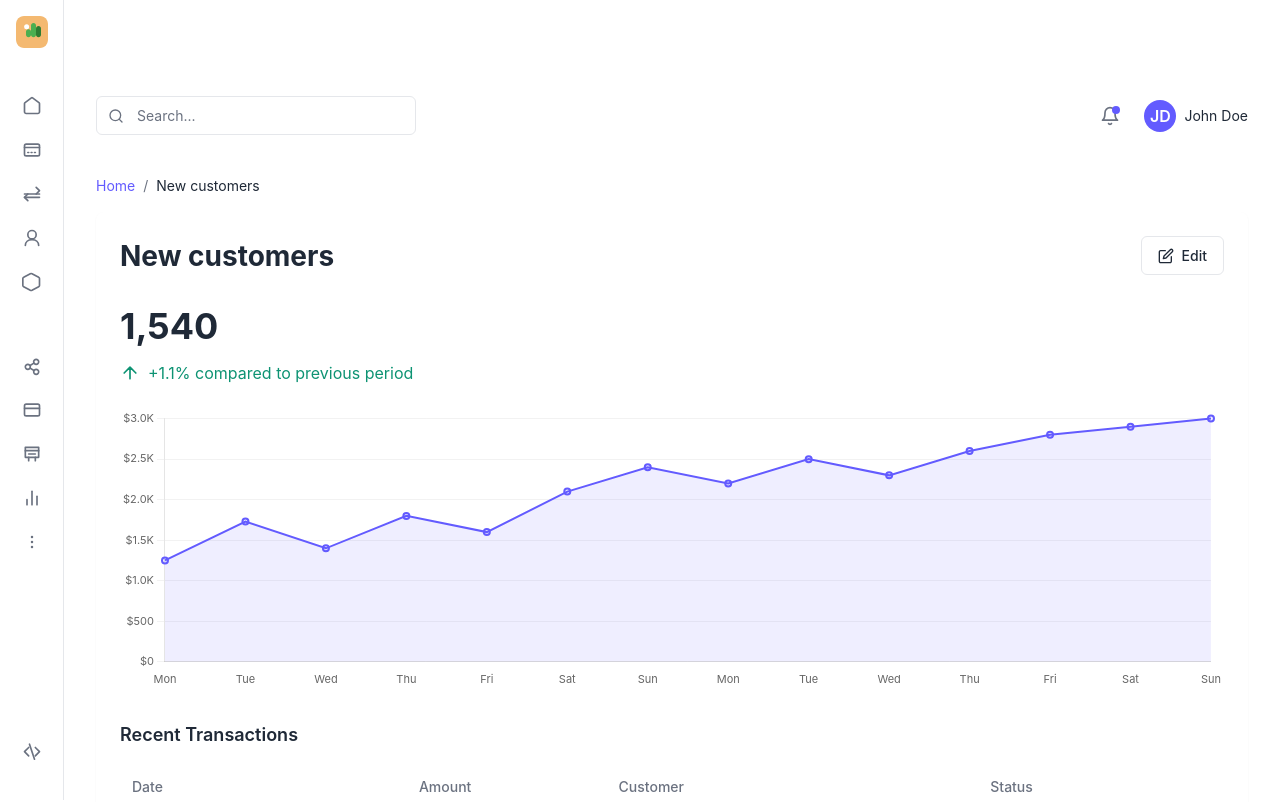
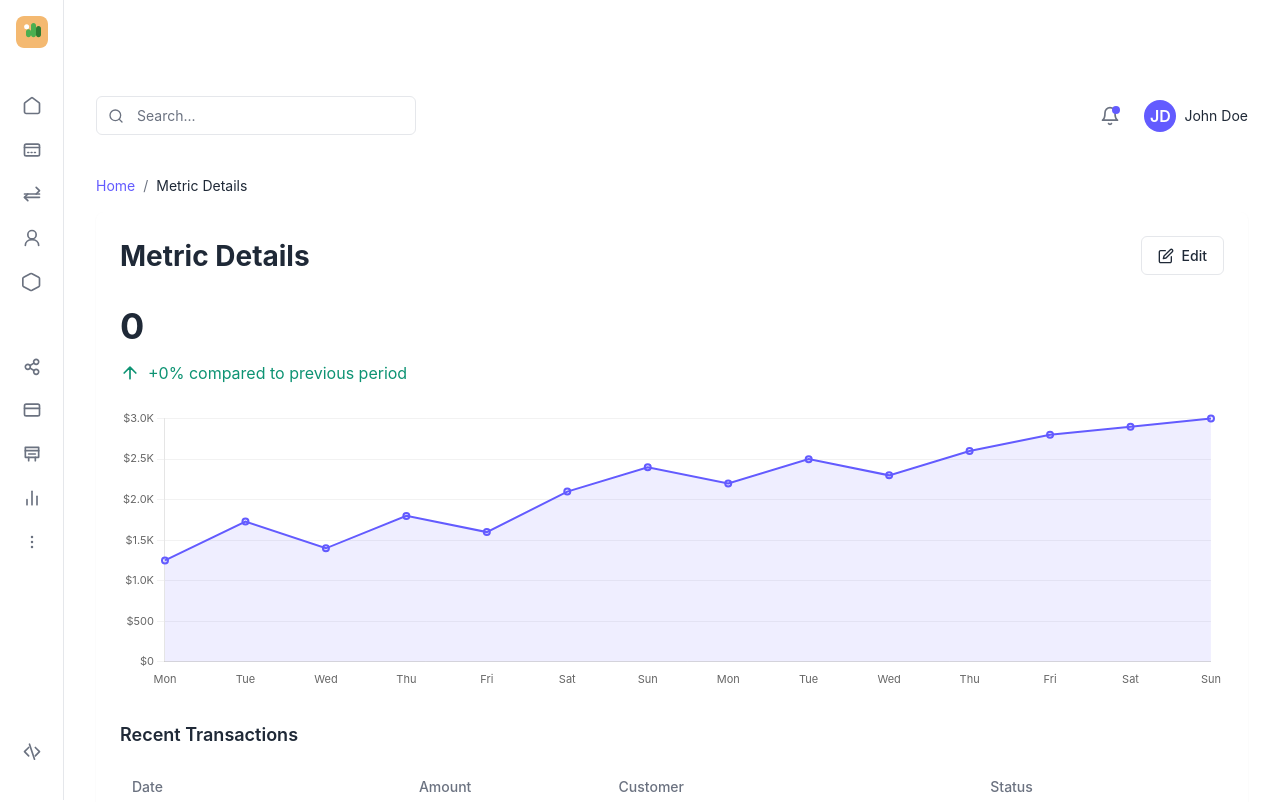
Before and after one commit to swanson-stripe/stripe-dashboard-clone, a React (Create React App) app: page /metric/1 in a window 1280 px wide. Shown: the top 802 px of the page. Built offline with nearby package versions, Linux system fonts and the light colour scheme.

Commit message:
Fix billing metrics issues: tooltip consistency, chart flickering, and metric detail display

```diff
--- a/src/components/LineChart.js
+++ b/src/components/LineChart.js
@@ -1,4 +1,4 @@
-import React, { useEffect, useRef } from 'react';
+import React, { useEffect, useRef, memo } from 'react';
 import Chart from 'chart.js/auto';
 import styled from 'styled-components';
 
@@ -12,9 +12,12 @@ const ChartContainer = styled.div`
   }
 `;
 
-const LineChart = ({ data, height = 400, showLegend = true, showAxes = true, unitType = 'number', horizontalLabels = false, reducedLabels = false }) => {
+const LineChart = memo(({ data, height = 400, showLegend = true, showAxes = true, unitType = 'number', horizontalLabels = false, reducedLabels = false, type }) => {
   const chartRef = useRef(null);
   const chartInstance = useRef(null);
+
+  // Handle unit from type or unitType prop for backward compatibility
+  const unit = type === 'area' ? 'currency' : unitType;
 
   useEffect(() => {
     // Destroy existing chart if it exists
@@ -25,15 +28,14 @@ const LineChart = ({ data, height = 400, showLegend = true, showAxes = true, uni
     // Get the context of the canvas element
     const ctx = chartRef.current.getContext('2d');
 
-    // Set chart type based on prop
+    // Set chart type and fill based on type prop
     let chartType = 'line';
     let fill = false;
 
-    // Handle special cases
-    if (unitType === 'area') {
+    if (type === 'area') {
       chartType = 'line';
       fill = true;
-    } else if (unitType === 'donut') {
+    } else if (type === 'donut') {
       chartType = 'doughnut';
     }
 
@@ -60,12 +62,12 @@ const LineChart = ({ data, height = 400, showLegend = true, showAxes = true, uni
       return value.toFixed(1) + '%';
     };
 
-    // Basic configuration options
+    // Basic configuration options with reduced animation duration
     const options = {
       responsive: true,
       maintainAspectRatio: false,
       animation: {
-        duration: 1000,
+        duration: 300, // Reduced animation time to prevent flickering
       },
       interaction: {
         mode: 'index',
@@ -84,27 +86,7 @@ const LineChart = ({ data, height = 400, showLegend = true, showAxes = true, uni
           },
         },
         tooltip: {
-          enabled: true,
-          backgroundColor: 'white',
-          titleColor: '#333',
-          bodyColor: '#666',
-          borderColor: '#ddd',
-          borderWidth: 1,
-          padding: 12,
-          boxPadding: 6,
-          usePointStyle: true,
-          callbacks: {
-            label: function(context) {
-              let value = context.raw;
-              if (unitType === 'currency') {
-                return ' ' + formatCurrency(value);
-              } else if (unitType === 'percentage') {
-                return ' ' + formatPercentage(value * 100);
-              } else {
-                return ' ' + formatNumber(value);
-              }
-            }
-          }
+          enabled: false, // Disable default tooltips since we implement custom ones
         },
       },
       scales: {
@@ -149,11 +131,11 @@ const LineChart = ({ data, height = 400, showLegend = true, showAxes = true, uni
             },
             color: '#999',
             callback: function(value) {
-              if (unitType === 'currency') {
+              if (unit === 'currency') {
                 return formatCurrency(value);
-              } else if (unitType === 'percentage') {
+              } else if (unit === 'percentage') {
                 return formatPercentage(value * 100);
-              } else if (unitType === 'days') {
+              } else if (unit === 'days') {
                 return value + (value === 1 ? ' day' : ' days');
               } else {
                 return formatNumber(value);
@@ -179,7 +161,7 @@ const LineChart = ({ data, height = 400, showLegend = true, showAxes = true, uni
           }
         },
         y: {
-          beginAtZero: unitType !== 'percentage',
+          beginAtZero: unit !== 'percentage',
           grid: {
             color: 'rgba(0, 0, 0, 0.05)'
           },
@@ -199,6 +181,7 @@ const LineChart = ({ data, height = 400, showLegend = true, showAxes = true, uni
       if (fill) {
         data.datasets.forEach(dataset => {
           dataset.fill = true;
+          dataset.backgroundColor = dataset.borderColor ? `${dataset.borderColor}15` : 'rgba(75, 192, 192, 0.2)';
         });
       }
     } else if (chartType === 'bar') {
@@ -215,7 +198,7 @@ const LineChart = ({ data, height = 400, showLegend = true, showAxes = true, uni
           }
         },
         y: {
-          beginAtZero: unitType !== 'percentage',
+          beginAtZero: unit !== 'percentage',
           grid: {
             color: 'rgba(0, 0, 0, 0.05)'
           },
@@ -247,19 +230,30 @@ const LineChart = ({ data, height = 400, showLegend = true, showAxes = true, uni
       options: options
     });
 
-    // Cleanup function
+    // Cleanup function to destroy chart on unmount
     return () => {
       if (chartInstance.current) {
         chartInstance.current.destroy();
       }
     };
-  }, [data, height, showLegend, showAxes, unitType, horizontalLabels, reducedLabels]);
+  }, [data, height, showLegend, unit, type, showAxes, horizontalLabels, reducedLabels]);
 
   return (
-    <ChartContainer>
-      <canvas ref={chartRef} />
+    <ChartContainer style={{ height: `${height}px` }}>
+      <canvas ref={chartRef}></canvas>
     </ChartContainer>
   );
-};
+}, (prevProps, nextProps) => {
+  // Implement custom comparison for memoization
+  // Only re-render if essential props changed
+  return (
+    JSON.stringify(prevProps.data) === JSON.stringify(nextProps.data) &&
+    prevProps.height === nextProps.height &&
+    prevProps.showLegend === nextProps.showLegend &&
+    prevProps.unitType === nextProps.unitType &&
+    prevProps.type === nextProps.type &&
+    prevProps.showAxes === nextProps.showAxes
+  );
+});
 
 export default LineChart;
--- a/src/pages/BillingOverview.js
+++ b/src/pages/BillingOverview.js
@@ -1,4 +1,4 @@
-import React, { useState, useEffect, useRef } from 'react';
+import React, { useState, useEffect, useCallback } from 'react';
 import styled from 'styled-components';
 import { motion } from 'framer-motion';
 import { useNavigate } from 'react-router-dom';
@@ -865,44 +865,35 @@ const BillingOverview = () => {
     const dataIndex = Math.floor(xRatio * chartData.labels.length);
 
     if (dataIndex >= 0 && dataIndex < chartData.labels.length) {
-      const label = chartData.labels[dataIndex];
+      const metric = metricData.find(m => m.id === metricId) ||
+                    baseRevenueMetrics.find(m => m.id === metricId) ||
+                    baseSubscribersMetrics.find(m => m.id === metricId) ||
+                    baseInvoicesMetrics.find(m => m.id === metricId) ||
+                    baseUsageMetrics.find(m => m.id === metricId) ||
+                    baseChurnMetrics.find(m => m.id === metricId) ||
+                    baseTrialsMetrics.find(m => m.id === metricId);
+
+      if (!metric) return;
+
       const currentValue = chartData.currentData[dataIndex];
       const previousValue = chartData.previousData ? chartData.previousData[dataIndex] : null;
 
-      // Determine unit type based on the data type
-      let unitType = 'number';
+      let tooltipContent = `<strong>${chartData.labels[dataIndex]}</strong><br/>`;
 
-      if (typeof currentValue === 'number') {
-        // Check if it's a currency or percentage value based on size
-        if (currentValue > 100) {
-          unitType = 'currency';
-        } else if (currentValue < 1) {
-          unitType = 'percentage';
-        }
-      }
-
-      let tooltipContent = `<strong>${label}</strong><br/>`;
-
-      // Handle all unit types: currency, percentage, days, or regular numbers
-      if (unitType === 'currency') {
+      if (metric.isCurrency) {
         tooltipContent += `<span class="current-value">Current: ${formatCurrency(currentValue)}</span>`;
-      } else if (unitType === 'percentage') {
+      } else if (metric.unit === 'percentage') {
         tooltipContent += `<span class="current-value">Current: ${formatPercentage(currentValue * 100)}</span>`;
-      } else if (unitType === 'days') {
-        tooltipContent += `<span class="current-value">Current: ${currentValue} ${currentValue === 1 ? 'day' : 'days'}</span>`;
       } else {
         tooltipContent += `<span class="current-value">Current: ${formatNumber(currentValue)}</span>`;
       }
 
-      // Add previous period data if available
       if (previousValue !== null && comparison !== 'no-comparison') {
         tooltipContent += '<br/>';
-        if (unitType === 'currency') {
+        if (metric.isCurrency) {
           tooltipContent += `<span class="previous-value">Previous: ${formatCurrency(previousValue)}</span>`;
-        } else if (unitType === 'percentage') {
+        } else if (metric.unit === 'percentage') {
           tooltipContent += `<span class="previous-value">Previous: ${formatPercentage(previousValue * 100)}</span>`;
-        } else if (unitType === 'days') {
-          tooltipContent += `<span class="previous-value">Previous: ${previousValue} ${previousValue === 1 ? 'day' : 'days'}</span>`;
         } else {
           tooltipContent += `<span class="previous-value">Previous: ${formatNumber(previousValue)}</span>`;
         }
@@ -992,8 +983,8 @@ const BillingOverview = () => {
       return (
         <MetricsGrid type={gridType}>
           {metrics.map(metric => {
-            // Generate chart data for the current metric
-            const chartData = generateMetricChartData(metric, activePeriod, interval);
+            // Use a key for memoization that includes all dependencies
+            const memoKey = `${metric.id}-${activePeriod}-${interval}-${comparison}`;
 
             const unitType = metric.isCurrency ? 'currency' :
                             metric.unit === 'percentage' ? 'percentage' :
@@ -1010,6 +1001,9 @@ const BillingOverview = () => {
             const trendDisplay = metric.unit === 'days'
               ? `${metric.trendValue} ${Math.abs(metric.trendValue) === 1 ? 'day' : 'days'} ${metric.trend === 'up' ? 'up' : 'down'}`
               : `${metric.trend === 'up' ? '+' : '-'}${Math.abs(metric.trendValue).toFixed(1)}%`;
+
+            // Get chart data
+            const chartData = generateMetricChartData(metric, activePeriod, interval, comparison !== 'no-comparison');
 
             return (
               <MetricCard key={metric.id} onClick={() => handleMetricClick(metric)}>
@@ -1035,16 +1029,14 @@ const BillingOverview = () => {
                 <ChartContainer
                   onMouseMove={(e) => showTooltip(e, metric.id, chartData)}
                   onMouseLeave={hideTooltip}
+                  data-memo-key={memoKey}
                 >
                   <LineChart
                     data={chartData}
                     height={130}
                     showLegend={false}
-                    showTooltip={true}
-                    showAxes={false}
-                    unitType={unitType}
-                    horizontalLabels={true}
-                    reducedLabels={true}
+                    type="line"
+                    unit={unitType}
                   />
                   {tooltipState.visible && tooltipState.metricId === metric.id && (
                     <Tooltip
--- a/src/pages/MetricDetail.js
+++ b/src/pages/MetricDetail.js
@@ -175,12 +175,48 @@ const MetricDetail = () => {
   const transactionsPerPage = 25;
 
   // Get metric data from location state or use default values
-  const metric = location.state || {
+  const metric = location.state?.metric || {
     id: metricId,
-    title: 'New customers',
-    value: '1,540',
+    title: 'Metric Details',
+    value: '-',
     trend: 'up',
-    trendValue: 1.1,
+    trendValue: 0,
+  };
+
+  // Format currency values
+  const formatCurrency = (value) => {
+    return new Intl.NumberFormat('en-US', {
+      style: 'currency',
+      currency: 'USD',
+      minimumFractionDigits: value < 100 ? 2 : 0,
+      maximumFractionDigits: value < 100 ? 2 : 0
+    }).format(value);
+  };
+
+  // Format number values
+  const formatNumber = (value) => {
+    if (value >= 1000000) {
+      return (value / 1000000).toFixed(1) + 'M';
+    } else if (value >= 1000) {
+      return (value / 1000).toFixed(1) + 'K';
+    }
+    return value.toFixed(0);
+  };
+
+  // Format the metric value based on its type
+  const getFormattedValue = () => {
+    if (!metric) return '-';
+
+    if (metric.isCurrency) {
+      return formatCurrency(metric.baseCurrencyValue || 0);
+    } else if (metric.unit === 'percentage') {
+      return `${(metric.baseNumberValue || 0).toFixed(1)}%`;
+    } else if (metric.unit === 'days') {
+      const value = metric.baseNumberValue || 0;
+      return `${value} ${value === 1 ? 'day' : 'days'}`;
+    } else {
+      return formatNumber(metric.baseNumberValue || 0);
+    }
   };
 
   // Generate realistic transaction data
@@ -269,7 +305,7 @@ const MetricDetail = () => {
         </MetricDetailHeader>
 
         <MetricDetailValue layoutId={`metric-value-${metric.id}`}>
-          {metric.value}
+          {getFormattedValue()}
         </MetricDetailValue>
 
         <MetricTrend
```
